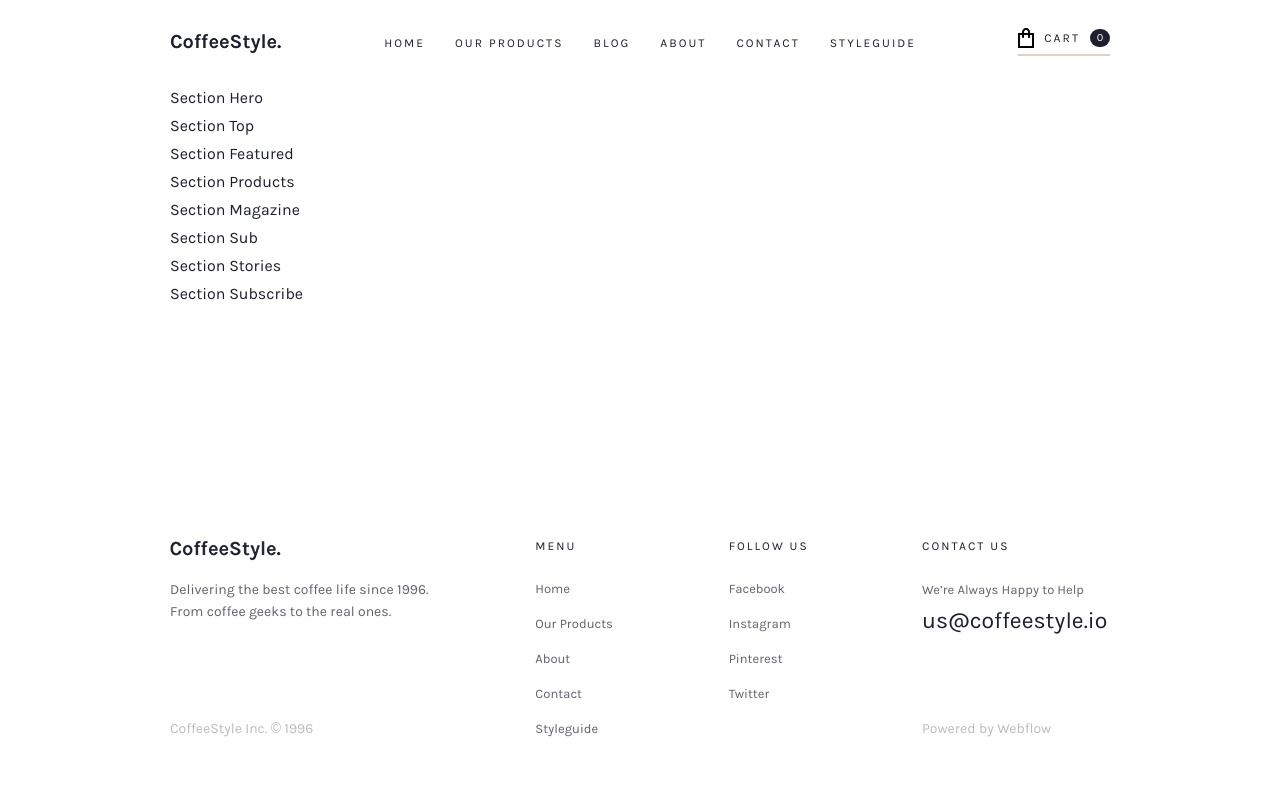
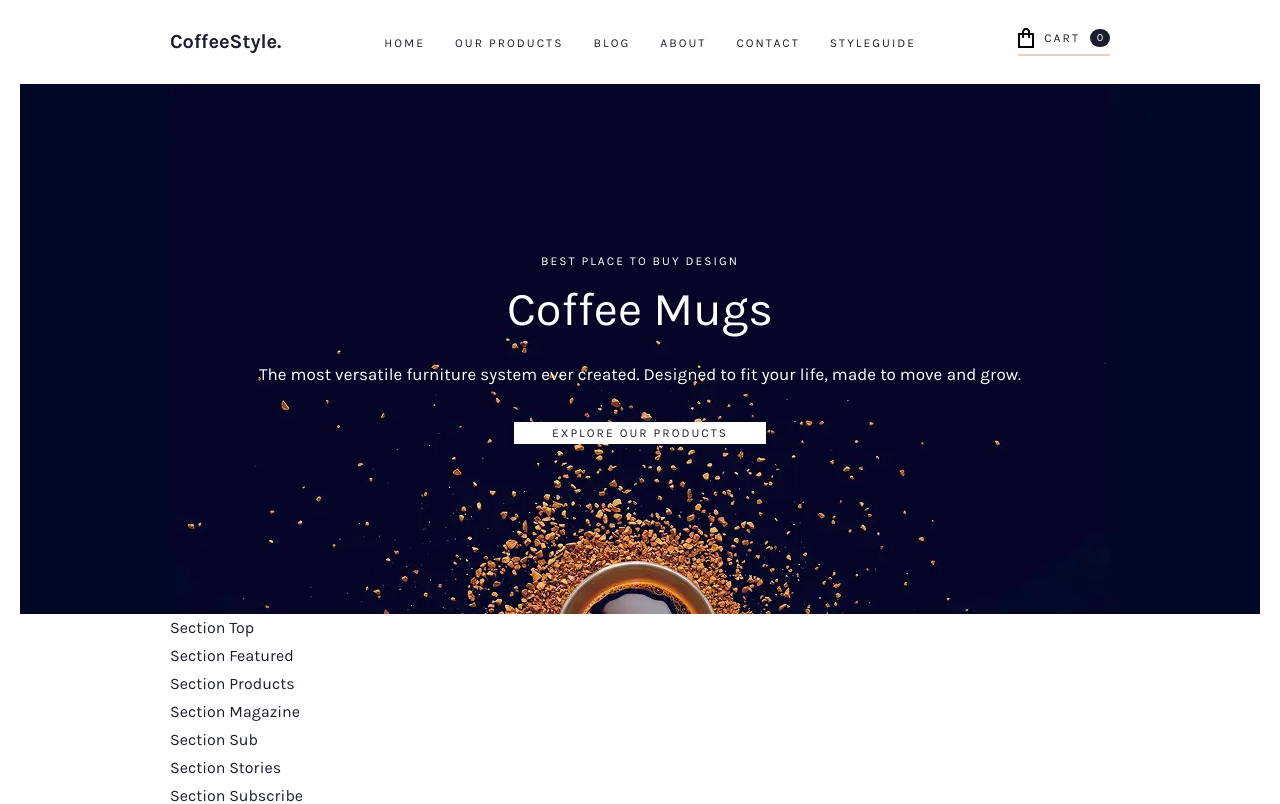
Before and after one commit to LoITWeb/coffeestyle, a React (Vite) app: page / in a window 1280 px wide. Shown: the top 804 px of the page. Built offline with nearby package versions, Linux system fonts and the light colour scheme.

Commit message:
coffeestyle v1.6

```diff
--- a/src/components/Home/Hero/Hero.css
+++ b/src/components/Home/Hero/Hero.css
@@ -0,0 +1,55 @@
+.hero-content {
+	width: 100%;
+	min-height: 530px;
+	padding: 20px;
+	background-image:
+		image-set(url("./images/hero.webp") 1x,
+			url("./images/hero@2x.webp") 2x);
+	background-size: cover;
+	background-position: center;
+	background-repeat: no-repeat;
+	text-align: center;
+	align-content: center;
+	color: var(--text-white);
+}
+
+.hero-top-text {
+	font-size: 12px;
+	line-height: 150%;
+	letter-spacing: 0.17em;
+	text-transform: uppercase;
+	margin-bottom: 10px;
+}
+
+.hero-title {
+	font-size: 47px;
+	line-height: 128%;
+	margin-bottom: 20px;
+}
+
+.hero-sub-text {
+	font-size: 17px;
+	margin-bottom: 30px;
+}
+
+.hero-btn {
+	position: relative;
+	font-size: 12px;
+	line-height: 150%;
+	letter-spacing: 0.17em;
+	text-transform: uppercase;
+	padding: 4px 38px;
+	box-shadow: 0 2px 6px 0 rgba(29, 31, 46, 0.1);
+	color: var(--text-color);
+	background: var(--text-white);
+	transition: all 190ms ease-in;
+}
+
+.hero-btn:hover {
+	color: var(--text-white);
+	background: var(--text-color);
+}
+
+.hero-btn:active {
+	top: 2px;
+}
--- a/src/components/Home/Hero/Hero.jsx
+++ b/src/components/Home/Hero/Hero.jsx
@@ -1,15 +1,23 @@
 import React from "react";
+import { Link } from "react-router-dom";
 import "./Hero.css";
 import "./HeroResponsive.css";
 
 const Hero = () => {
-  return (
-    <section className="hero">
-      <div className="container">
-				<h1>Section Hero</h1>
+	return (
+		<section className="hero">
+			<div className="big-container">
+				<div className="hero-content">
+					<p className="hero-top-text">Best place to buy design</p>
+					<h1 className="hero-title">Coffee Mugs</h1>
+					<p className="hero-sub-text">
+						The most versatile furniture system ever created. Designed to fit your life, made to move and grow.
+					</p>
+					<Link className="hero-btn" to="/Products">Explore Our Products</Link>
+				</div>
 			</div>
-    </section>
-  );
+		</section>
+	);
 };
 
 export default Hero;
--- a/src/styles/base.css
+++ b/src/styles/base.css
@@ -2,6 +2,7 @@
 	--font-family: "Karla", sans-serif;
 
 	--max-width: 980px;
+	--big-max-width: 1420px;
 	--padding: 0 20px;
 	--margin: 0 auto;
 
@@ -30,6 +31,12 @@ html {
 	margin: var(--margin);
 }
 
+.big-container {
+	max-width: var(--big-max-width);
+	padding: var(--padding);
+	margin: var(--margin);
+}
+
 body {
 	font-family: var(--font-family);
 	font-size: 16px;
```
